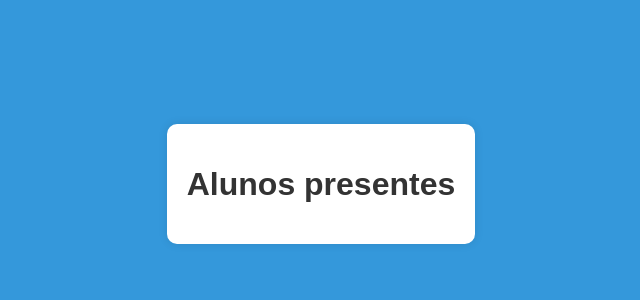
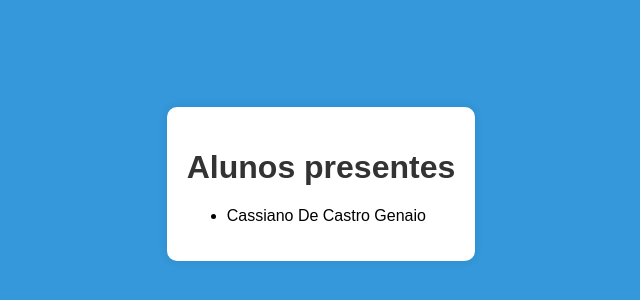
Before and after one commit to Anntunes/SiteFinal, a plain HTML site: page index.html in a window 1280 px wide. Shown: the part 216-516 px from the top of the page, without its empty margins (319-959 px from the left). Drawn offline with Linux system fonts and the light colour scheme.

Commit message:
colocado nome do aluno

```diff
--- a/index.html
+++ b/index.html
@@ -93,7 +93,7 @@
         <div class="content">
             <h1>Alunos presentes</h1>
             <ul>
-
+                <li>Cassiano De Castro Genaio</li>
             </ul>
         </div>
     </div>
```
